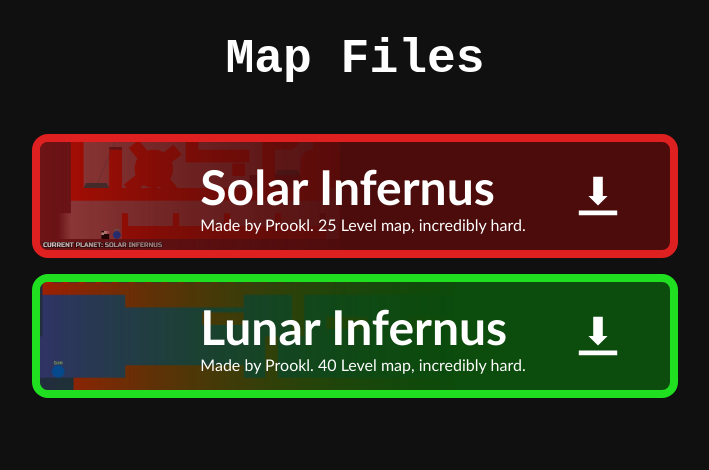
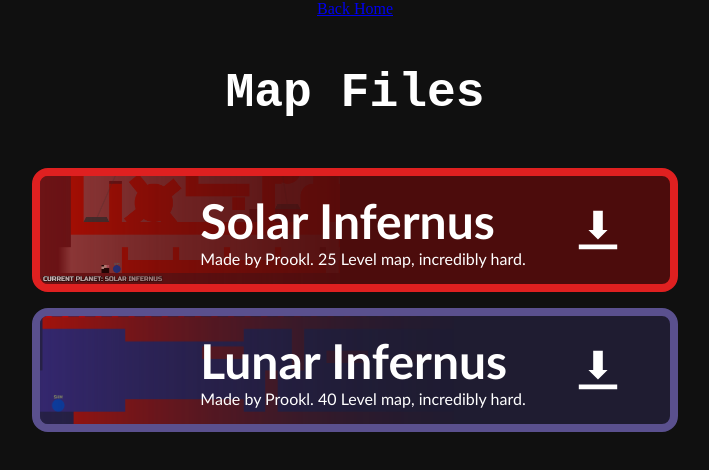
Before and after one commit to Prookle/SkapHub, a plain HTML site: page maps/index.html in a window 1280 px wide. Shown: the whole page, without its empty margins (285-994 px from the left). Drawn offline with Linux system fonts and the light colour scheme.

Commit message:
ZDSSDEFfsdry hfgfghddyhthdfghtjgf

```diff
--- a/maps/index.html
+++ b/maps/index.html
@@ -7,6 +7,7 @@
 		<link rel="stylesheet" href="./style.css">
 	</head>
 	<body>
+		<a class="SkapHub" href="https://prookle.github.io/SkapHub/">Back Home</a>
 		<span class="credits" hidden="hidden">made by nike, pork&trade; and looped tea</span>
 		<h1 class="title">Map Files</h1>
 		<div class="map" style="--color: #ff0000">
@@ -17,7 +18,7 @@
 				<a href="./json/Solar Infernus.json" download="Solar Infernus.json" class="download">Download</a>
 			</div>
 		</div>
-		<div class="map" style="--color: #00ff00">
+		<div class="map" style="--color: #4d4093">
 			<div class="preview"><img src="./img/LI.png" alt="Map Name Preview"></div>
 			<div class="info">
 				<h2 class="name">Lunar Infernus</h2>
```
